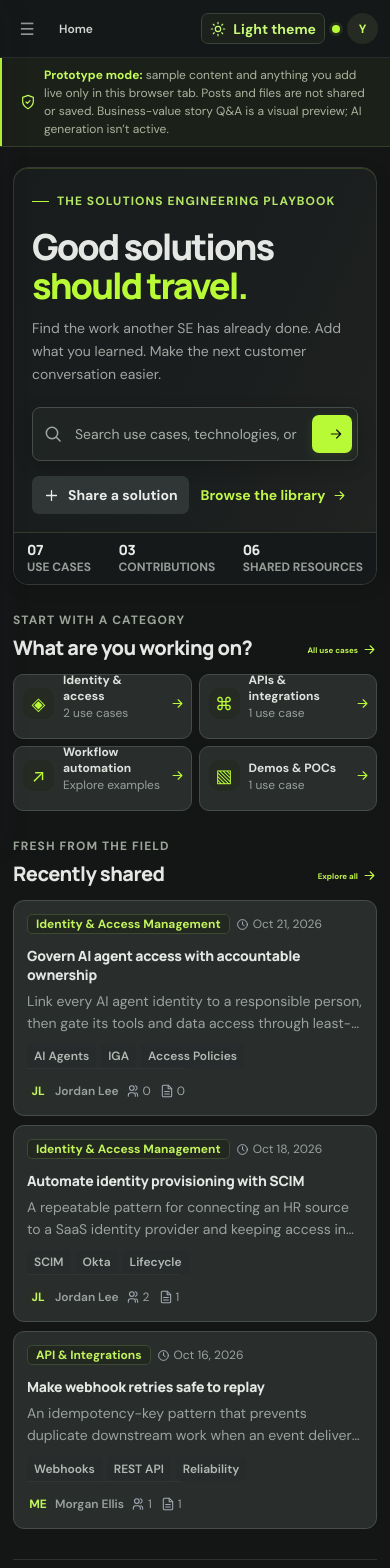
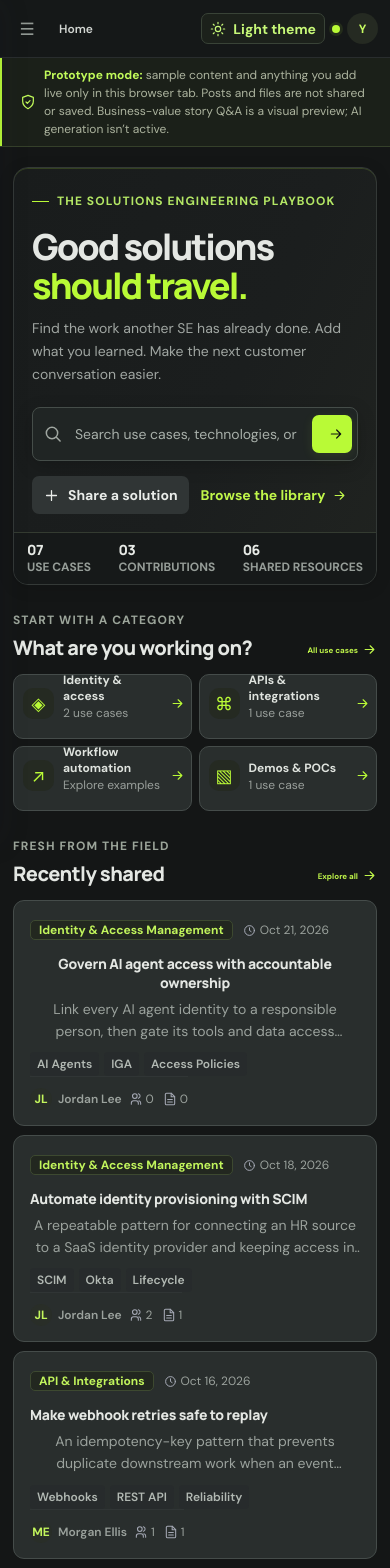
Before and after one commit to PCHIII/SE-Proper, a React (Vite) app: page / in a window 390 px wide. Shown: the top 1568 px of the page. Built offline with nearby package versions, Linux system fonts and the light colour scheme.

Commit message:
Center mobile home use case cards

```diff
--- a/src/styles.css
+++ b/src/styles.css
@@ -626,3 +626,11 @@ html[data-theme="dark"] .value-story-dialog-footer { border-top-color: #3c443f;
   .story-outline-grid { grid-template-columns: 1fr; }
   .value-story-dialog-footer { align-items: start; flex-direction: column; }
 }
+
+@media (max-width: 640px) {
+  .case-card { padding: 19px 16px 15px; text-align: center; }
+  .case-card-top { justify-content: center; flex-wrap: wrap; gap: 7px 10px; }
+  .case-card h3 { max-width: 100%; margin-top: 15px; }
+  .case-summary { text-align: center; }
+  .tag-row { justify-content: center; }
+}
```
